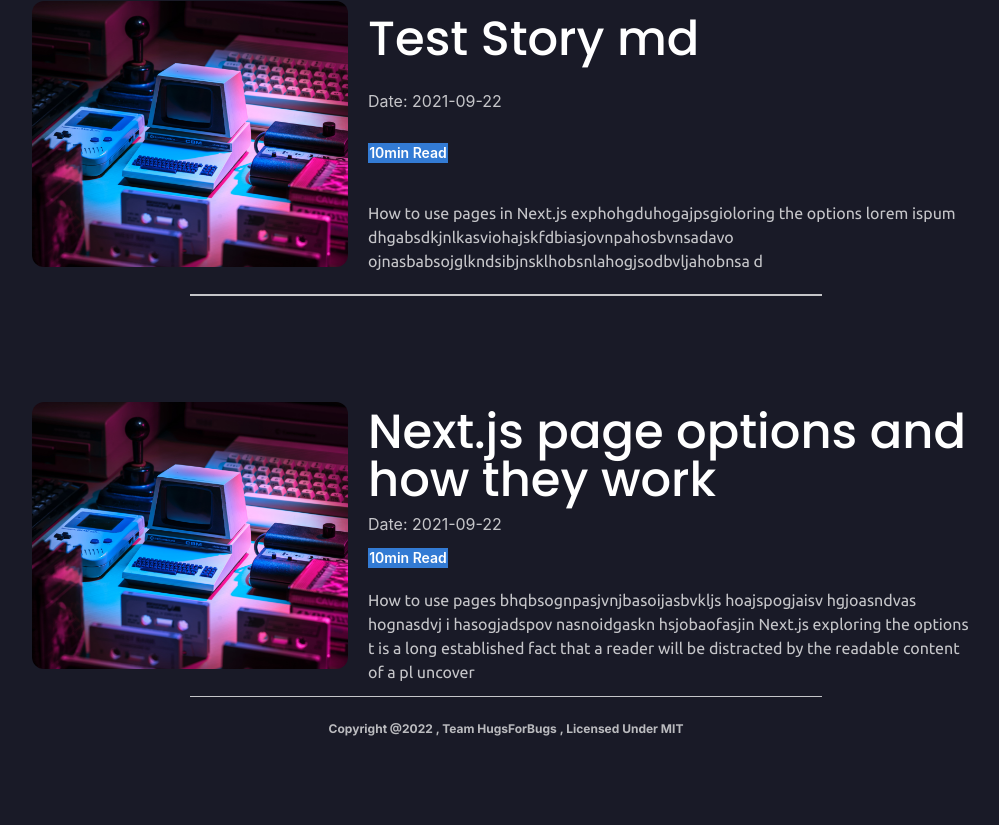
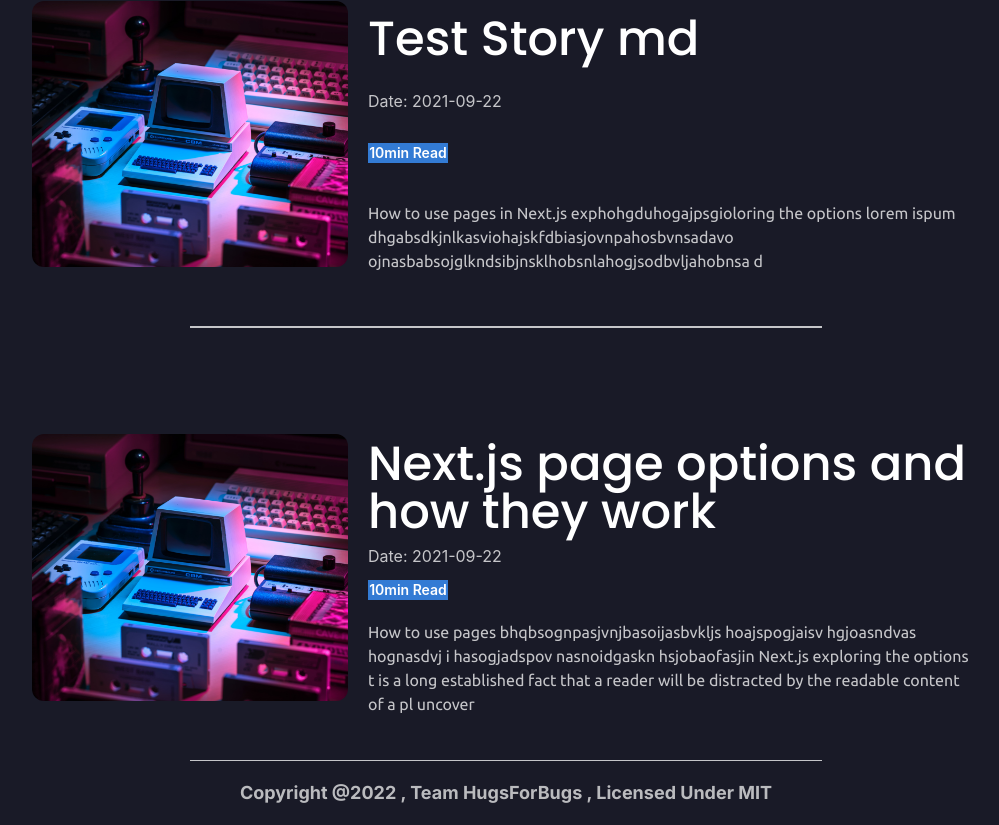
Before and after one commit to Hartaj-Singh-Dev/Hugs4Bugs.tech, a Next.js app: page /blogs in a window 1280 px wide. Shown: the part 266-1091 px from the top of the page, without its empty margins (134-1133 px from the left). Before the commit the page ends 1027 px from the top, so only its background shows below. Built offline with nearby package versions, Linux system fonts and the light colour scheme.

Commit message:
Testing Blogs

```diff
--- a/components/BlogPost.tsx
+++ b/components/BlogPost.tsx
@@ -28,10 +28,10 @@ interface IProps{
 const BlogPost: NextPage<IProps | any> = ({article , slug}) => {
 	return(
 		<>
-	      <Link href={`/${slug}`}>
-             <div className="hover:scale-95  cursor-pointer w-5/6 bg-[#191a27] flex flex-col justify-evenly items-center  min-h-1/3  border-opacity-10  mt-10 sm:w-3/4 md:h-[20rem] sm:max-h-1/6 md:flex-row  md:mt-20">
+	      <Link href={`/blog/${slug}`}>
+             <div className="hover:scale-95  cursor-pointer w-5/6 bg-[#191a27] flex flex-col justify-evenly items-center  min-h-1/3  border-opacity-10 my-8 sm:w-3/4 md:h-[20rem] sm:max-h-1/6 md:flex-row  md:mt-20">
 		<div className="w-full md:w-1/3  h-2/5 md:h-5/6">
-			<img src={article.socialImage} alt="" className="w-full h-full object-cover rounded-xl" />
+			<img src={article.socialImage} alt="" loading="lazy" className="w-full h-full object-cover rounded-xl" />
 		</div>
 		<div className="w-full px-2 md:pl-5 h-3/5 flex flex-col justify-around items-start  md:h-full md:w-4/6 pt-7">
 		  <h1 className="text-white font-['Poppins']  text-xl md:text-5xl md:hover:opacity-70">{article.title}</h1>
--- a/components/Footer.tsx
+++ b/components/Footer.tsx
@@ -3,7 +3,7 @@ const Footer = () =>{
 	return(
 		<>
 		<footer className="w-full h-16 bg-[#191a27] flex justify-center items-center">
-			<h1 className="text-white font-['Inter'] font-semibold opacity-70 text-xs sm:text-md">Copyright @2022 , Team HugsForBugs , Licensed Under MIT</h1>
+			<h1 className="text-white font-['Inter'] font-semibold opacity-70 text-xs sm:text-md md:text-lg">Copyright @2022 , Team HugsForBugs , Licensed Under MIT</h1>
 		</footer>
 		</>
 	)
--- a/components/Home/About.tsx
+++ b/components/Home/About.tsx
@@ -40,7 +40,7 @@ const About: React.FC = () => {
           </h1>
         </div>
         <div className=" flex justify-center w-full items-center  sm:w-1/2 overflow-hidden">
-          <p ref={introductionP} className="text-[#d3d3d3] font-['Poppins'] px-5 sm:px-4 text-left text-lg sm:text-xl">
+          <p ref={introductionP} className="text-[#d3d3d3] prose prose-p: font-['Poppins'] px-5 sm:px-4 text-left text-lg sm:text-xl">
             HugsForBugs is an international{" "}
             <span className="underline decoration-red-600">community </span>{" "}
             where we compete in{" "}
--- a/components/Navbar.tsx
+++ b/components/Navbar.tsx
@@ -35,6 +35,7 @@ import Image from 'next/image';
            w-20"
           src="https://ctftime.org/media/cache/8d/37/8d3746b689ba3c133cd3599d898b6a4b.png"
           alt="H4B"
+          loading='eager'
         />
 
       </Link>
--- a/package.json
+++ b/package.json
@@ -12,13 +12,16 @@
     "framer-motion": "^6.2.8",
     "gray-matter": "^4.0.3",
     "gsap": "^3.9.1",
+    "marked": "^4.0.12",
     "next": "12.1.0",
     "react": "17.0.2",
     "react-dom": "17.0.2",
     "three": "^0.138.3"
   },
   "devDependencies": {
+    "@tailwindcss/typography": "^0.5.2",
     "@types/gsap": "^3.0.0",
+    "@types/marked": "^4.0.2",
     "@types/node": "17.0.21",
     "@types/react": "17.0.40",
     "@types/three": "^0.138.0",
--- a/pages/[slug].tsx
+++ /dev/null
@@ -1,18 +0,0 @@
-import React from 'react'
-
-const slug = () => {
-  return (
-	 <>
-	 <article>
-
-	 </article>
-	 <section>
-       <div className="utterances" style={{height:"70rem"}}>
-          <iframe className="utterances-frame" style={{height:"100%"}} title="Comments" scrolling="no" src="https://utteranc.es/utterances.html?src=https%3A%2F%2Futteranc.es%2Fclient.js&amp;repo=Hartaj-Singh-Dev%2FHugs4Bugs.tech&amp;issue-term=pathname&amp;label=Comment&amp;theme=github-dark&amp;crossorigin=anonymous&amp;async=&amp;url=http%3A%2F%2Flocalhost%3A3000%2Fblogs&amp;origin=http%3A%2F%2Flocalhost%3A3000&amp;pathname=blogs&amp;title=&amp;description=&amp;og%3Atitle=&amp;session=b7a2763f6d127ba3918f15a3TAJphyCwUVwl%2BrbBDtSmaTxBUVYei%2Bwdz1d8Hwd5ur%2Bvd73EsjQzKG82iQE2vTYNJQE9blb7RU%2FaKVK8IrkB6js1fgF63v6%2F5U64x9QaLk%2FPsmDw8U6XacF1t%2F4%3D" loading="lazy"></iframe>
-              </div>
-	 </section>
-	 </>
-  )
-}
-
-export default slug;
--- /dev/null
+++ b/pages/blog/[slug].tsx
@@ -0,0 +1,53 @@
+import { GetStaticPaths, GetStaticProps } from 'next';
+import {marked} from "marked"
+import React from 'react';
+import fs from 'fs';
+import matter from 'gray-matter';
+
+export const getStaticPaths: GetStaticPaths = async (context) =>{
+
+	const files = fs.readdirSync("Posts")
+	return{
+		paths:files.map(filename => {
+			return {
+				params:{
+					slug: filename.replace(".md" , "")
+				}
+			}
+		}),
+		fallback:false,
+	}
+}
+
+const PostPage= ({frontmatter , content}) => {
+  return (
+	 <>
+	 <section className='w-screen mt-20 flex justify-center items-center'>
+		 <article className=" w-5/6 max-w-5/6 sm:w-1/2">
+			 <h1 className="text-white font-['Ubuntu'] text-3xl sm:text-6xl md:text-8xl font-extrabold">{frontmatter.title}</h1>
+			  <div className=" mt-10 font-['Inconsolata'] font-light opacity-80 text-lg leading-8 text-white" dangerouslySetInnerHTML={{ __html : marked(content)}}></div>
+		 </article>
+	 </section>
+	 <section className='w-full justify-items-center items-center'>
+       <div className="utterances" style={{height:"70rem"}}>
+          <iframe className="utterances-frame" style={{height:"100%"}} title="Comments" scrolling="no" src="https://utteranc.es/utterances.html?src=https%3A%2F%2Futteranc.es%2Fclient.js&amp;repo=Hartaj-Singh-Dev%2FHugs4Bugs.tech&amp;issue-term=pathname&amp;label=Comment&amp;theme=github-dark&amp;crossorigin=anonymous&amp;async=&amp;url=http%3A%2F%2Flocalhost%3A3000%2Fblogs&amp;origin=http%3A%2F%2Flocalhost%3A3000&amp;pathname=blogs&amp;title=&amp;description=&amp;og%3Atitle=&amp;session=b7a2763f6d127ba3918f15a3TAJphyCwUVwl%2BrbBDtSmaTxBUVYei%2Bwdz1d8Hwd5ur%2Bvd73EsjQzKG82iQE2vTYNJQE9blb7RU%2FaKVK8IrkB6js1fgF63v6%2F5U64x9QaLk%2FPsmDw8U6XacF1t%2F4%3D" loading="lazy"></iframe>
+              </div>
+	 </section>
+	 </>
+  )
+}
+
+
+export const getStaticProps: GetStaticProps = async ({params:{slug}}) =>{
+
+	const filename = fs.readFileSync(`Posts/${slug}.md` ,'utf-8')
+	const {data: frontmatter , content} = matter(filename)
+	return{
+		props:{ frontmatter , content}
+	}
+}
+
+
+
+
+export default PostPage;
--- a/pages/blogs.tsx
+++ b/pages/blogs.tsx
@@ -44,7 +44,8 @@ const Blog: NextPage<Iprops | any> = ({ posts }) => {
         <div className="w-full px-2 flex flex-col justify-evenly items-center">
           {posts.map((post: PostDataTypes, index:number) => {
 
-           return ( <><BlogPost key={index} slug={post.slug}  article={post.frontmatter} />  <div key={index} className="w-1/2 h-[1.5px] bg-white bg-opacity-75"></div></>)
+           return ( <><BlogPost key={post.slug} slug={post.slug}  article={post.frontmatter} />  <div key={index} className="w-1/2 h-[1.5px] bg-white bg-opacity-75"></div></>)
+
          	})}
 
 
--- a/styles/globals.css
+++ b/styles/globals.css
@@ -3,6 +3,7 @@
 @import url('https://fonts.googleapis.com/css2?family=Poppins:wght@500&display=swap');
 @import url('https://fonts.googleapis.com/css2?family=Ubuntu+Mono:wght@400&display=swap');
 @import url('https://fonts.googleapis.com/css2?family=Ubuntu&display=swap');
+@import url('https://fonts.googleapis.com/css2?family=Inconsolata&display=swap');
 
 
 
--- a/tailwind.config.js
+++ b/tailwind.config.js
@@ -6,5 +6,5 @@ module.exports = {
   theme: {
     extend: {},
   },
-  plugins: [],
+  plugins: [require("@tailwindcss/typography")],
 }
```
Also changed, not shown: 1 other file (tests, documents, lock files or other folders).
